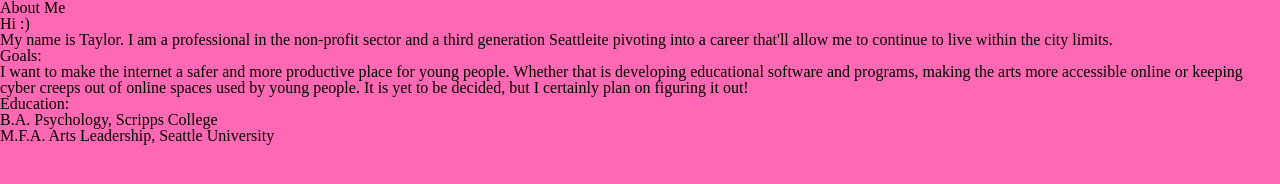
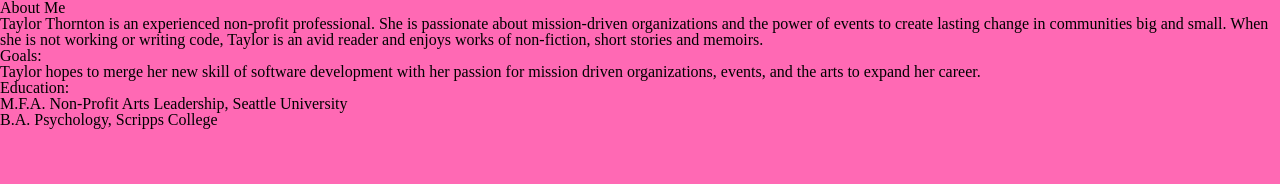
Before and after one commit to thornrae/201-lab-02, a plain HTML site: page index.html in a window 1280 px wide. Drawn offline with Linux system fonts and the light colour scheme.

Commit message:
index content updates

```diff
--- a/index.html
+++ b/index.html
@@ -13,20 +13,19 @@
 
     <body>
       <div id="bio">
-        <p>Hi :)</p>
-        <p>My name is Taylor.  I am a professional in the non-profit sector and a third generation Seattleite pivoting into a career that'll allow me to continue to live within the city limits. </p>
+        <p>Taylor Thornton is an experienced non-profit professional.  She is passionate about mission-driven organizations and the power of events to create lasting change in communities big and small.  When she is not working or writing code, Taylor is an avid reader and enjoys works of non-fiction, short stories and memoirs.   </p>
       </div>
 
       <div id="goals">
         <h2>Goals:</h2>
-        <p>I want to make the internet a safer and more productive place for young people. Whether that is developing educational software and programs, making the arts more accessible online or keeping cyber creeps out of online spaces used by young people.  It is yet to be decided, but I certainly plan on figuring it out!</p>
+        <p>Taylor hopes to merge her new skill of software development with her passion for mission driven organizations, events, and the arts to expand her career.</p>
       </div>
 
       <div id="education">
         <h2>Education:</h2>
         <ul>
+          <li>M.F.A. Non-Profit Arts Leadership, Seattle University</li>
           <li>B.A. Psychology, Scripps College</li>
-          <li>M.F.A. Arts Leadership, Seattle University</li>
         </ul>
       </div>
 
```
